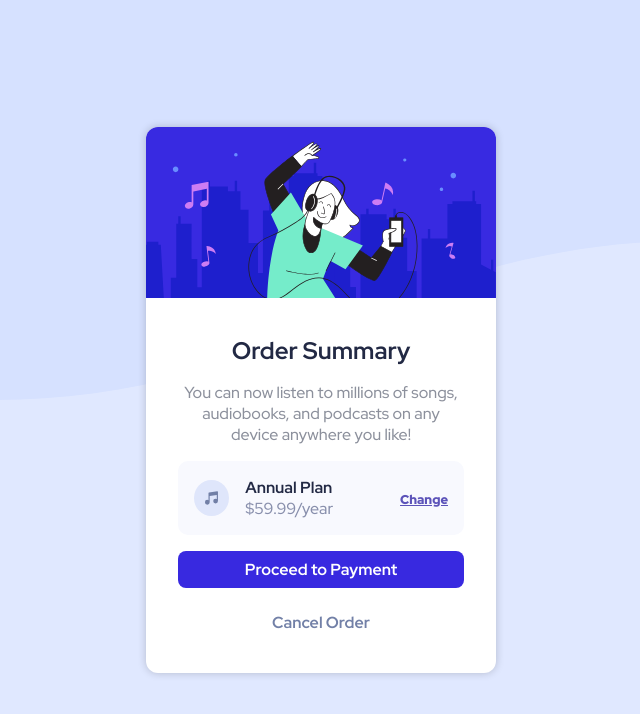
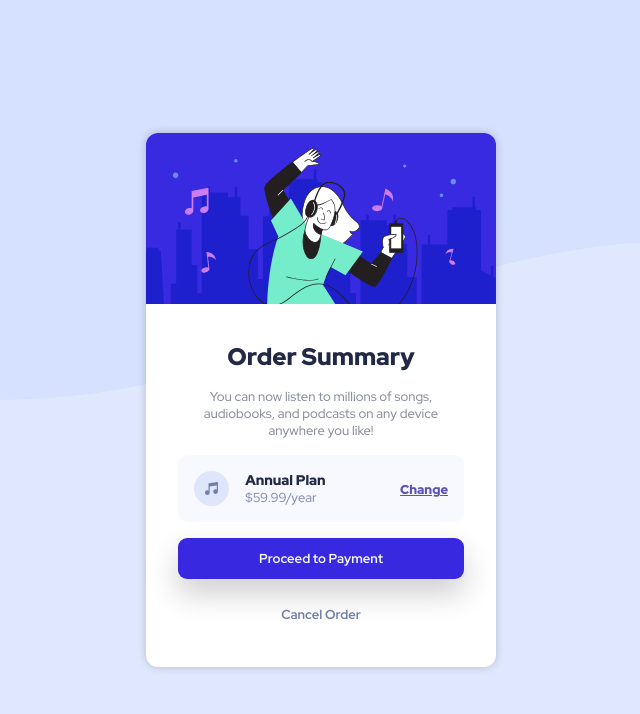
Before and after one commit to KenanVC-H01/Task2OrderSummary, a plain HTML site: page index.html in a window 1280 px wide. Shown: the whole page, without its empty margins (319-959 px from the left). Drawn offline with Linux system fonts and the light colour scheme.

Commit message:
Made last minute changes and tweaks like color, adjusting font size and weight, etc

```diff
--- a/ordersummarystyle.css
+++ b/ordersummarystyle.css
@@ -42,11 +42,13 @@ body {
 
 .card-body > h2 {
     color: #222944;
-    font-weight: 700;
+    font-weight: 900;
 }
 
 .card-body > p {
     color: #8c909c;
+    font-weight: 500;
+    font-size: small;
 }
 
 .card-body .plan {
@@ -69,10 +71,14 @@ body {
 
 .plan .details h4 {
     color: #222944;
+    font-weight: 900;
+    font-size: 14px;
 }
 
 .plan .details p {
     color: #888fac;
+    font-weight: 500;
+    font-size: small;
 }
 
 .plan a {
@@ -90,17 +96,24 @@ body {
 .card .btn {
     color: hsl(224, 23%, 55%);
     text-decoration: none;
-    font-weight: 600;
-    padding: .5em;
-    transition: .3s;
-    border-radius: .5em;
+    font-weight: 700;
+    font-size: small;
+    padding: .9em;
+    border-radius: .7em;
 }
 
 .btn.pay {
     background-color: hsl(245, 75%, 52%);
-    color: white;
+    color: hsl(225, 100%, 98%);
+    font-weight: 700;
+    box-shadow: 0 15px 30px 0.1px hsl(0, 0%, 81%);
 }
 
-.btn:hover {
-    box-shadow: 0 5px 1em #766cf13c;
+.btn.pay:hover {
+    background-color: hsl(245, 67%, 60%);
+    color: hsl(225, 100%, 98%);
 }
+
+.btn:hover{
+    color: hsl(223, 47%, 23%);
+}
```
